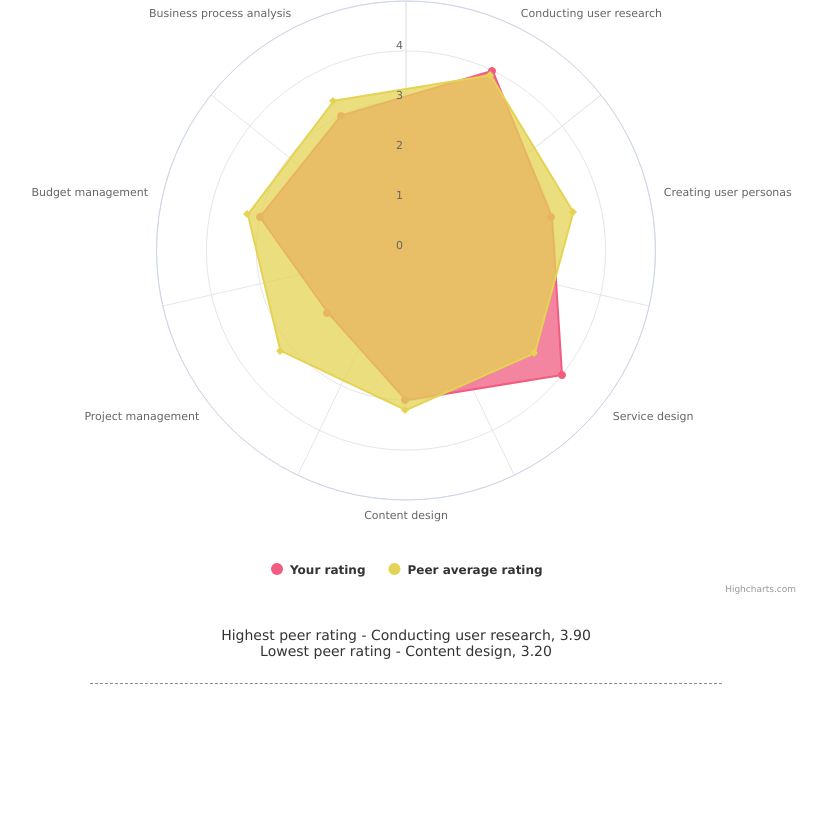
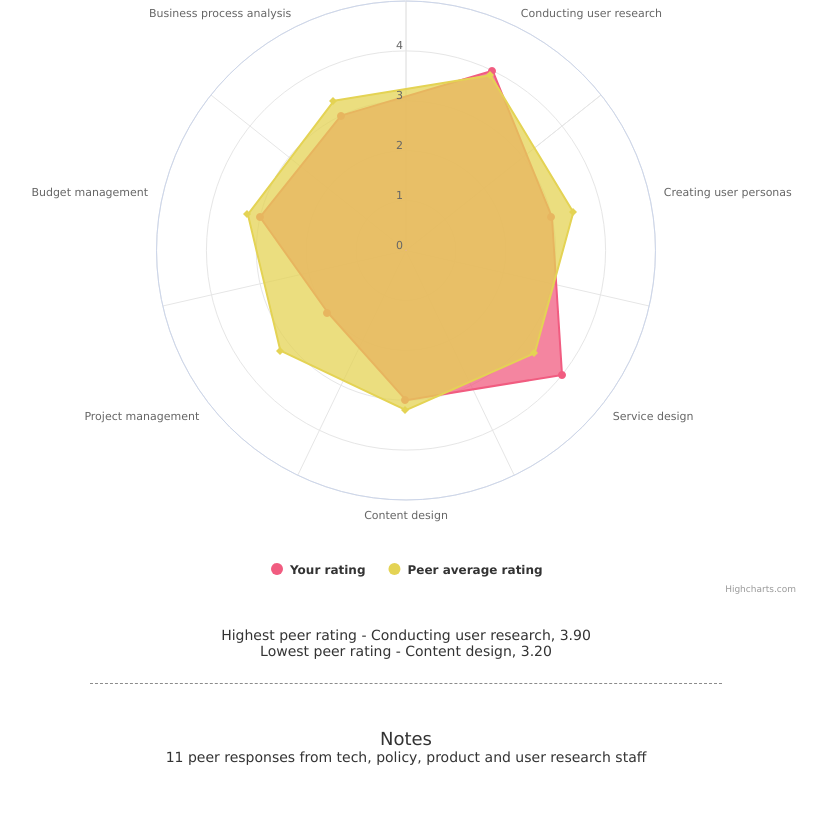
Before and after one commit to markbarlow/productmanagement, a plain HTML site: page evaluation/LC.html in a window 1280 px wide. Shown: the part 1881-2697 px from the top of the page, without its empty margins (234-1061 px from the left). Before the commit the page ends 2617 px from the top, so only its background shows below. Drawn offline with nearby package versions, Linux system fonts and the light colour scheme.

Commit message:
added notes section

```diff
--- a/evaluation/LC.html
+++ b/evaluation/LC.html
@@ -19,6 +19,15 @@ h1, h2, h3, h4, h5, h6 {
     /* padding: 100px 0; */
     text-align: center;
 }
+
+.inline-text-title {
+    color: #333333;
+    font-family: "Lucida Grande","Lucida Sans Unicode",Helvetica,Arial,sans-serif;
+    font-size: 18px;
+    cursor: pointer;
+    fill: #333333;
+}
+
 
 .inline-text {
     color: #333333;
@@ -93,7 +102,7 @@ Highcharts.chart('soft-skills', {
     },
 
     xAxis: {
-        categories: ['Empathy', 'Communication', 'Vision',  'Focus', 'Motivation',  'Patience', 'Curiosity', 'Time Management', 'Tenacity', 'Perspective', 'Diplomacy', 'Leadership',  'Influence', 'Humility']
+        categories: ['Empathy', 'Communication', 'Vision',  'Focus', 'Motivation',  'Patience', 'Curiosity', 'Time management', 'Tenacity', 'Perspective', 'Diplomacy', 'Leadership',  'Influence', 'Humility']
     },
 
     yAxis: {
@@ -261,6 +270,18 @@ Lowest peer rating - Content design, 3.20<br><br>
 <!-- End other skills chart -->
 
 <br><br>
+<div>
+  <text class="centre-me inline-text-title">
+Notes
+<br>
+</text>
+</div>
 
+
+<text class="centre-me inline-text">
+11 peer responses from tech, policy, product and user research staff
+<br><br>
+<br><br>
+</text>
 </body>
 </html>
```
